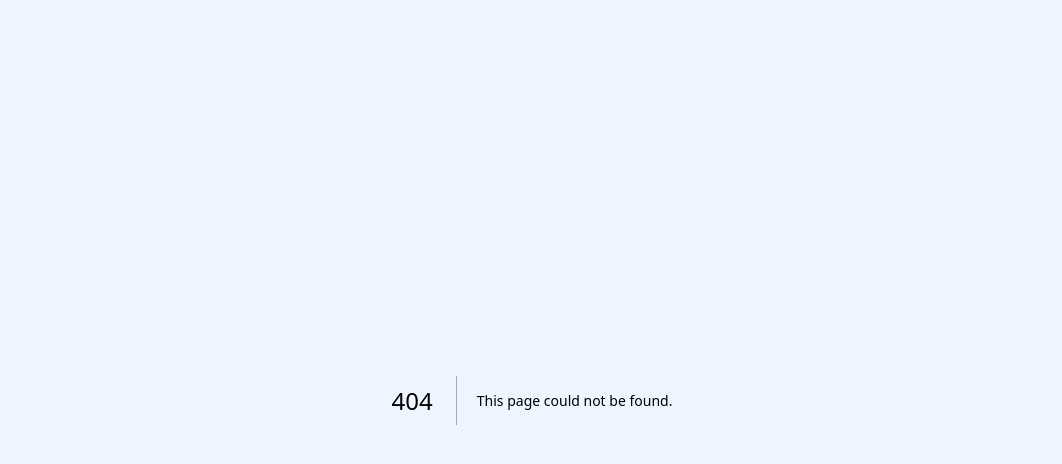
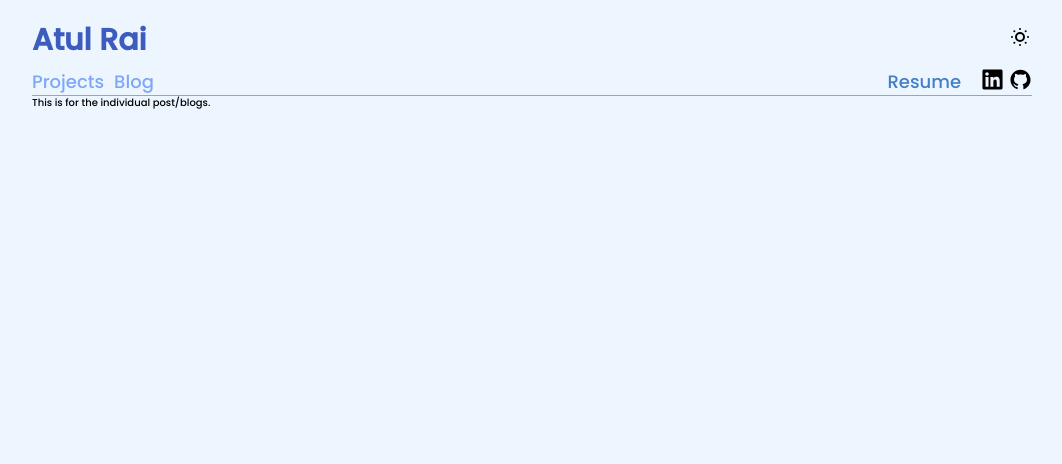
Before and after one commit to Atul72/atul-portfolio, a Next.js app: page /blogs in a window 1280 px wide. Before the commit this address had no page. Shown: the top 464 px of the page, without its empty margins (108-1170 px from the left). Built offline with nearby package versions, Linux system fonts and the light colour scheme.

Commit message:
added three pages for posts projects and about

```diff
--- a/app/_components/navigation.tsx
+++ b/app/_components/navigation.tsx
@@ -7,7 +7,7 @@ export const Navigation = () => {
         <Link href="/projects">Projects</Link>
       </li>
       <li className="hover:underline hover:text-localText-600 transition-all duration-200">
-        <Link href="/blog">Blog</Link>
+        <Link href="/blogs">Blog</Link>
       </li>
     </ul>
   );
--- /dev/null
+++ b/app/about/page.tsx
@@ -0,0 +1,3 @@
+export default function About() {
+  return <div>This is about page.</div>;
+}
--- /dev/null
+++ b/app/blogs/[...id]/page.tsx
@@ -0,0 +1,3 @@
+export default function Blog() {
+  return <div>This is for the individual post/blogs.</div>;
+}
--- /dev/null
+++ b/app/blogs/page.tsx
@@ -0,0 +1,3 @@
+export default function Blogs() {
+  return <div>This is the blogs page.</div>;
+}
--- a/app/layout.tsx
+++ b/app/layout.tsx
@@ -1,6 +1,7 @@
 import "@/app/_styles/globals.css";
 import { ReactNode } from "react";
 import { Poppins } from "next/font/google";
+import { Header } from "./_components/header";
 
 const poopins = Poppins({
   weight: "500",
@@ -23,6 +24,8 @@ export default function RootLayout({ children }: { children: ReactNode }) {
       <body
         className={`${poopins.className} max-w-[1000px] w-[95%] md:w-[80%] my-0 mx-auto bg-localText-100`}
       >
+        <Header />
+        <span className="line-after-components"></span>
         {children}
       </body>
     </html>
--- a/app/page.tsx
+++ b/app/page.tsx
@@ -1,4 +1,3 @@
-import { Header } from "@/app/_components/header";
 import Section from "./_components/section";
 import Projects from "./_components/projects";
 import Posts from "./_components/posts";
@@ -7,8 +6,6 @@ import Footer from "./_components/footer";
 export default function Home() {
   return (
     <div>
-      <Header />
-      <span className="line-after-components"></span>
       <div className="mt-[150px]">
         <Section />
       </div>
--- /dev/null
+++ b/app/projects/page.tsx
@@ -0,0 +1,3 @@
+export default function Projects() {
+  return <div>Hello projects</div>;
+}
```
